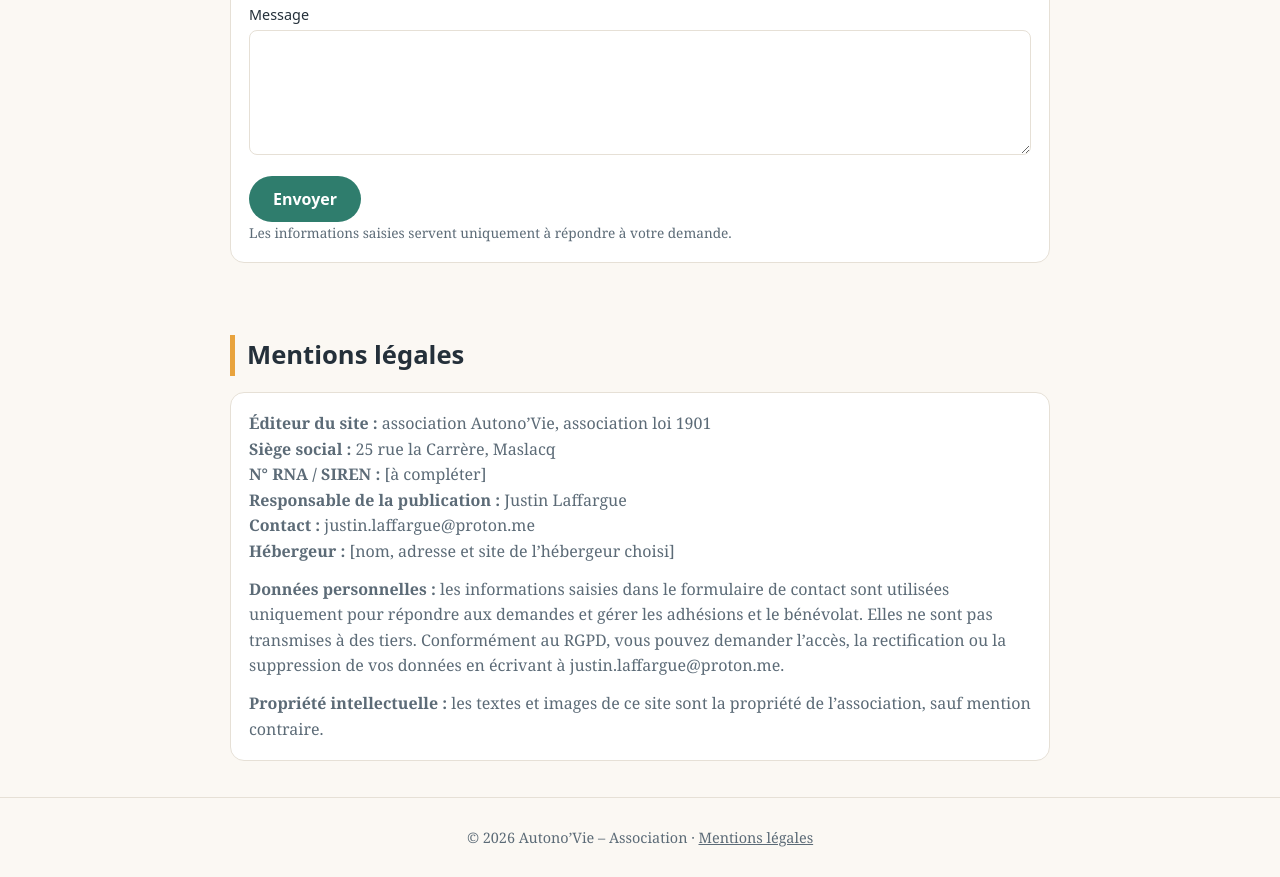
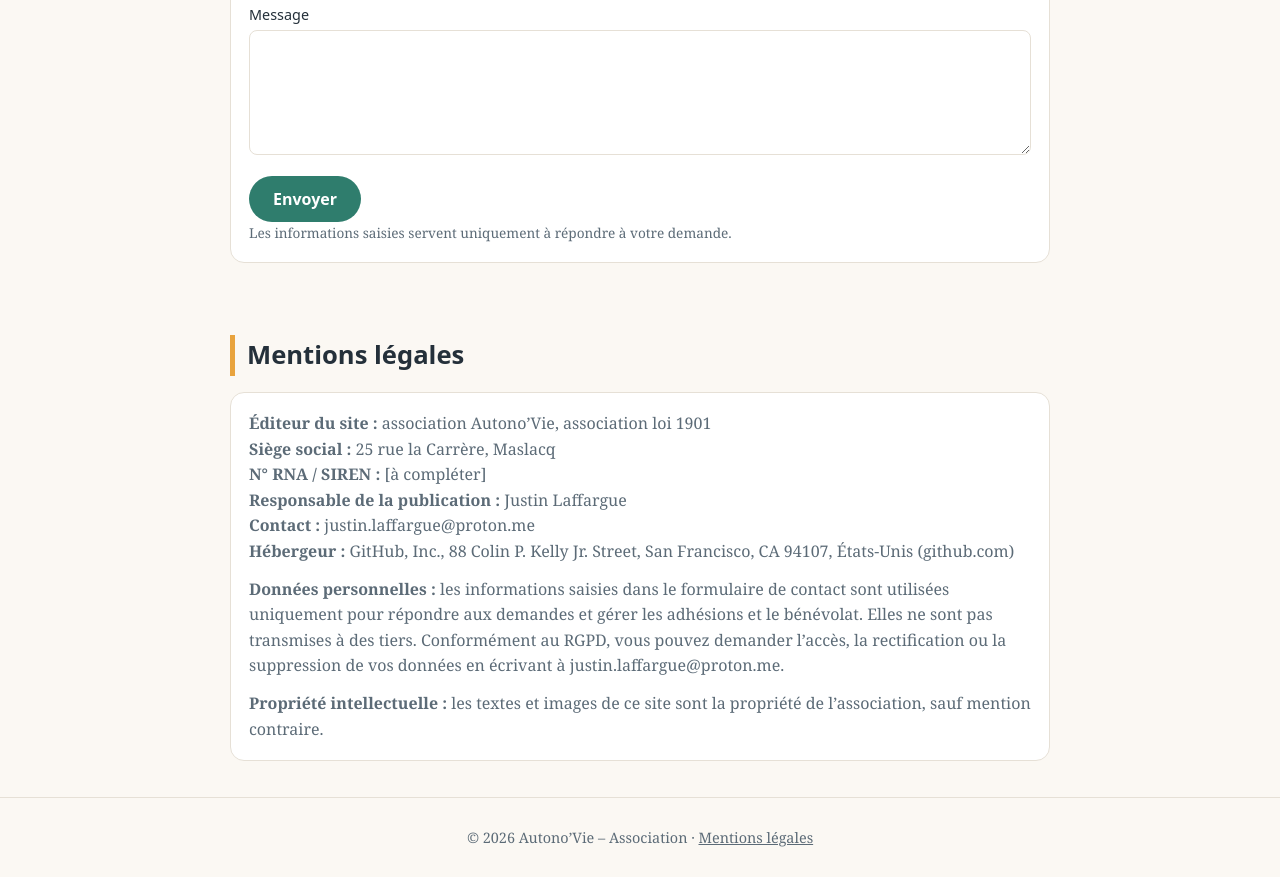
Before and after one commit to justin-laffargue/Autono-Vie, a plain HTML site: page index.html in a window 1280 px wide. Shown: the part 1405-2282 px from the top of the page. Drawn offline with Linux system fonts and the light colour scheme.

Commit message:
Add files via upload

```diff
--- a/index.html
+++ b/index.html
@@ -85,7 +85,7 @@ footer{text-align:center;color:var(--muted);padding:28px 20px;border-top:1px sol
     <strong>N° RNA / SIREN :</strong> [à compléter]<br>
     <strong>Responsable de la publication :</strong> Justin Laffargue<br>
     <strong>Contact :</strong> justin.laffargue@proton.me<br>
-    <strong>Hébergeur :</strong> [nom, adresse et site de l’hébergeur choisi]</p>
+    <strong>Hébergeur :</strong> GitHub, Inc., 88 Colin P. Kelly Jr. Street, San Francisco, CA 94107, États-Unis (github.com)</p>
     <p style="margin-top:12px"><strong>Données personnelles :</strong> les informations saisies dans le formulaire de contact sont utilisées uniquement pour répondre aux demandes et gérer les adhésions et le bénévolat. Elles ne sont pas transmises à des tiers. Conformément au RGPD, vous pouvez demander l’accès, la rectification ou la suppression de vos données en écrivant à justin.laffargue@proton.me.</p>
     <p style="margin-top:12px"><strong>Propriété intellectuelle :</strong> les textes et images de ce site sont la propriété de l’association, sauf mention contraire.</p>
   </div>
```
